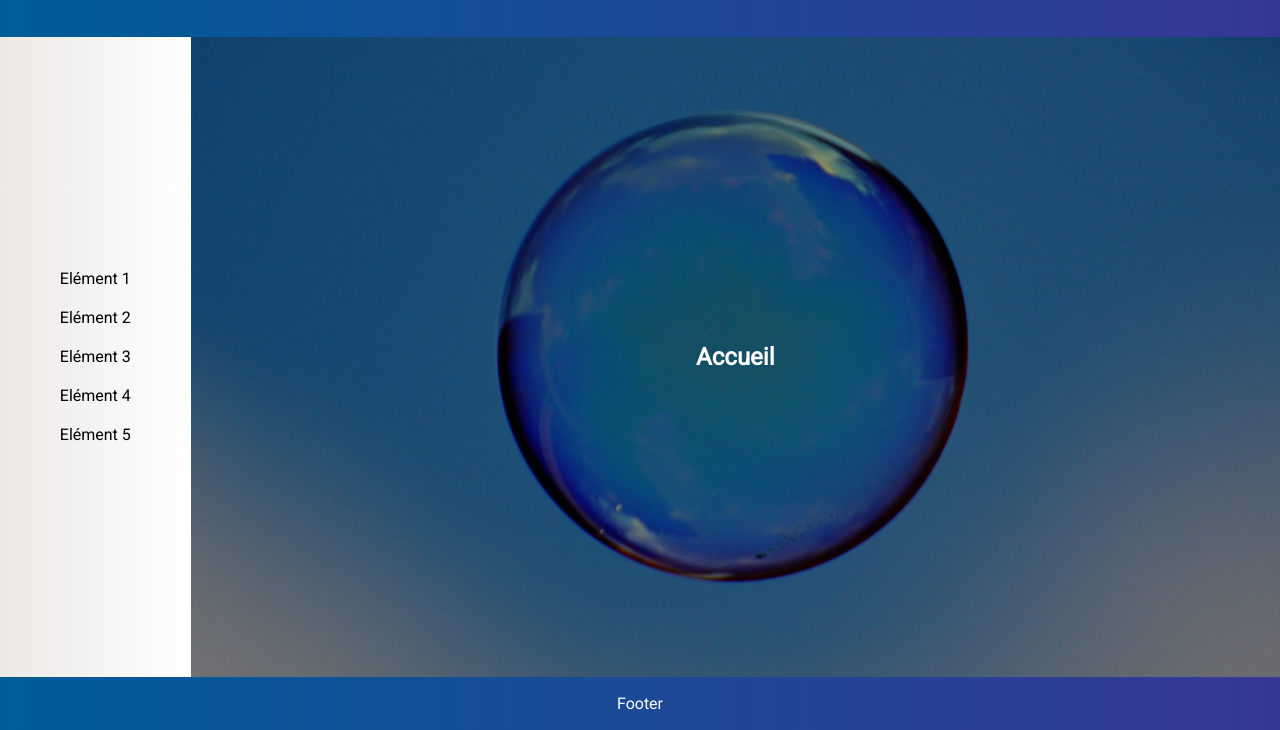
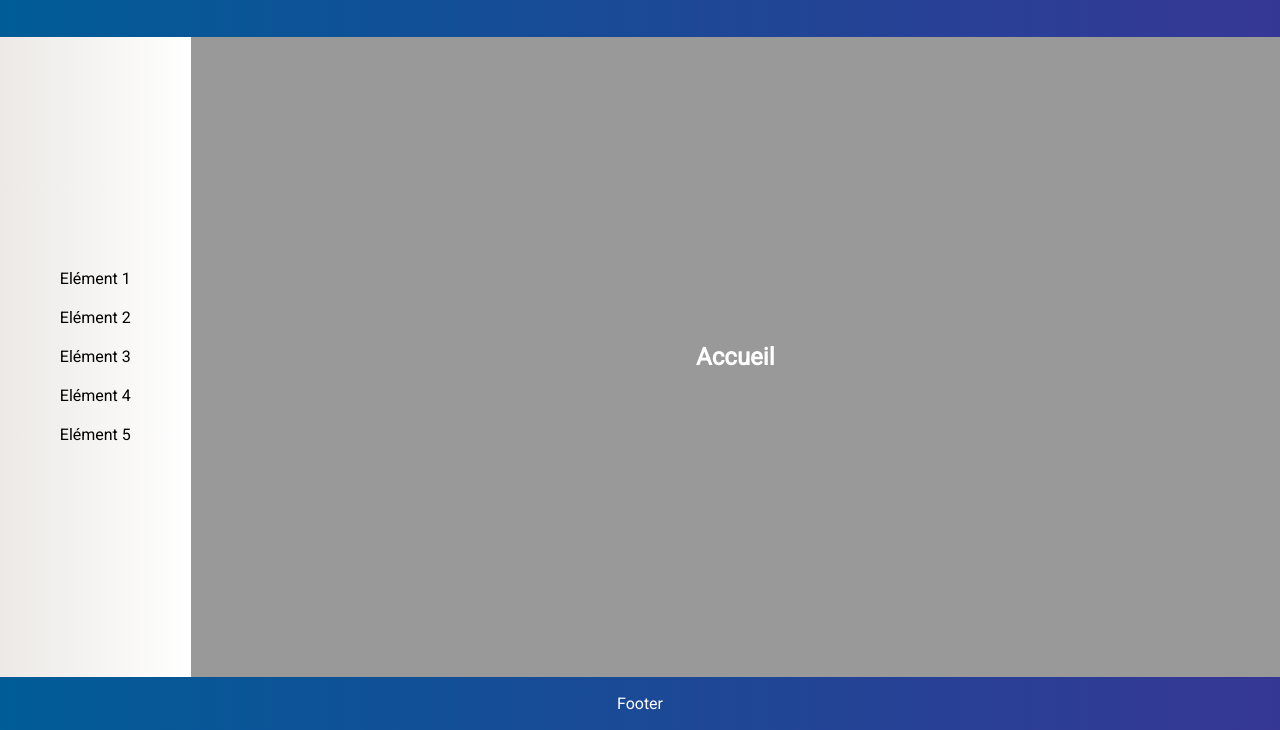
Before and after one commit to yannickbiheul/DWWM, a plain HTML site: page GRID/template.html in a window 1280 px wide. Shown: the part 70-800 px from the top of the page. Drawn offline with nearby package versions, Linux system fonts and the light colour scheme.

Commit message:
Préparation pour un nouveau repo

```diff
--- a/GRID/css/template.css
+++ b/GRID/css/template.css
@@ -139,7 +139,7 @@ nav a {
 #accueil {
     grid-column: 2 / 3;
     grid-row: 2 / 3;
-    background: linear-gradient(45deg, rgba(0, 0, 0, 0.4)50%, rgba(0, 0, 0, 0.4)50%), url(../images/bubulles.jpg);
+    background: linear-gradient(45deg, rgba(0, 0, 0, 0.4)50%, rgba(0, 0, 0, 0.4)50%);
     background-size: cover;
     background-position: center;
     display: flex;
```
